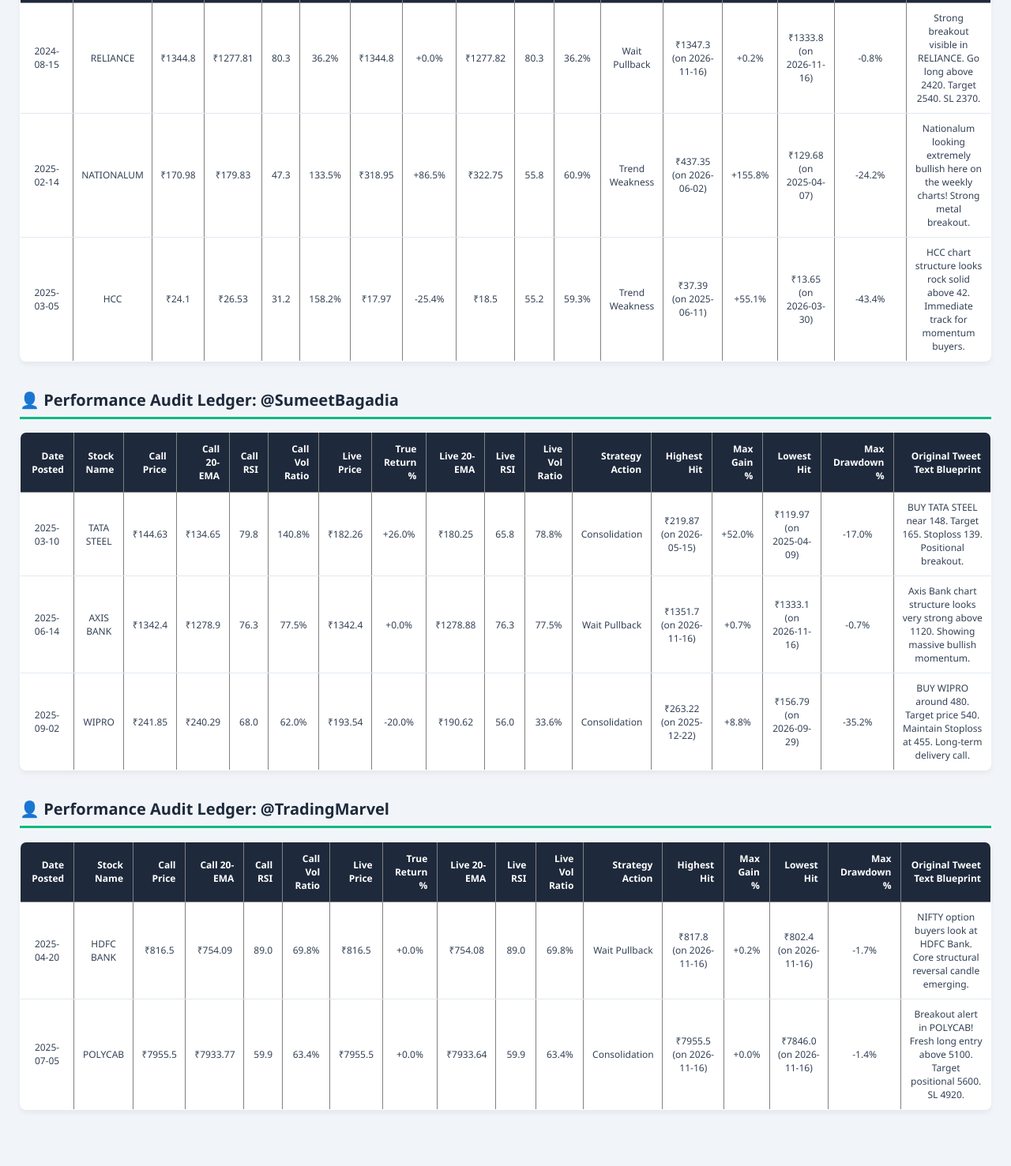
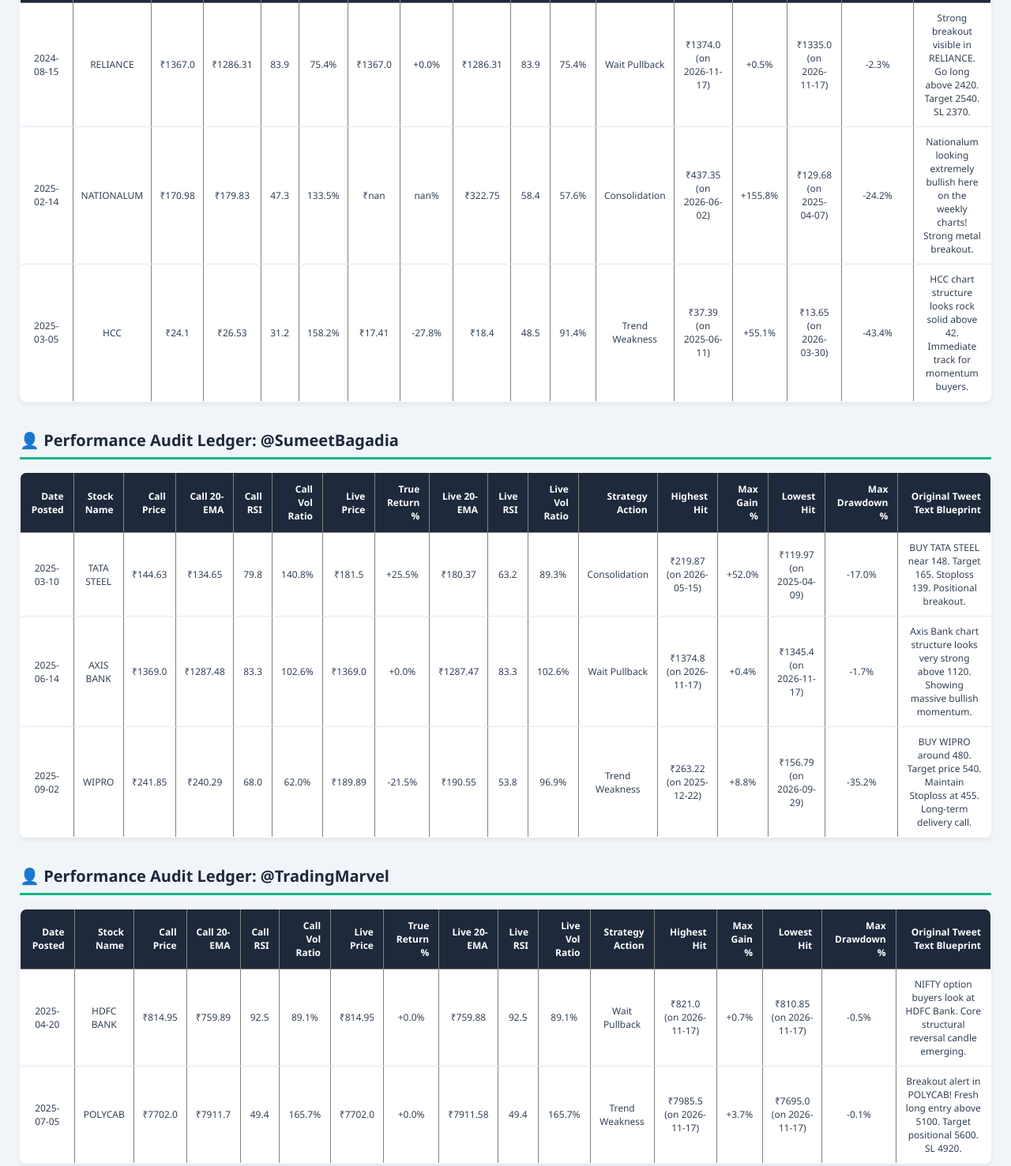
Before and after one commit to SCORPIONRAJA/quant-desk-pipeline, a plain HTML site: page index.html in a window 1280 px wide. Shown: the part 276-1753 px from the top of the page at 79% size. Drawn offline with Linux system fonts and the light colour scheme.

Commit message:
deploy: a625f06c528ebb991ea389376a4f63eb0698d749

```diff
--- a/index.html
+++ b/index.html
@@ -43,20 +43,20 @@
     <tr>
       <td>2024-08-15</td>
       <td>RELIANCE</td>
-      <td>₹1344.8</td>
-      <td>₹1277.81</td>
-      <td>80.3</td>
-      <td>36.2%</td>
-      <td>₹1344.8</td>
+      <td>₹1367.0</td>
+      <td>₹1286.31</td>
+      <td>83.9</td>
+      <td>75.4%</td>
+      <td>₹1367.0</td>
       <td>+0.0%</td>
-      <td>₹1277.82</td>
-      <td>80.3</td>
-      <td>36.2%</td>
+      <td>₹1286.31</td>
+      <td>83.9</td>
+      <td>75.4%</td>
       <td>Wait Pullback</td>
-      <td>₹1347.3 (on 2026-11-16)</td>
-      <td>+0.2%</td>
-      <td>₹1333.8 (on 2026-11-16)</td>
-      <td>-0.8%</td>
+      <td>₹1374.0 (on 2026-11-17)</td>
+      <td>+0.5%</td>
+      <td>₹1335.0 (on 2026-11-17)</td>
+      <td>-2.3%</td>
       <td>Strong breakout visible in RELIANCE. Go long above 2420. Target 2540. SL 2370.</td>
     </tr>
     <tr>
@@ -66,12 +66,12 @@
       <td>₹179.83</td>
       <td>47.3</td>
       <td>133.5%</td>
-      <td>₹318.95</td>
-      <td>+86.5%</td>
+      <td>₹nan</td>
+      <td>nan%</td>
       <td>₹322.75</td>
-      <td>55.8</td>
-      <td>60.9%</td>
-      <td>Trend Weakness</td>
+      <td>58.4</td>
+      <td>57.6%</td>
+      <td>Consolidation</td>
       <td>₹437.35 (on 2026-06-02)</td>
       <td>+155.8%</td>
       <td>₹129.68 (on 2025-04-07)</td>
@@ -85,11 +85,11 @@
       <td>₹26.53</td>
       <td>31.2</td>
       <td>158.2%</td>
-      <td>₹17.97</td>
-      <td>-25.4%</td>
-      <td>₹18.5</td>
-      <td>55.2</td>
-      <td>59.3%</td>
+      <td>₹17.41</td>
+      <td>-27.8%</td>
+      <td>₹18.4</td>
+      <td>48.5</td>
+      <td>91.4%</td>
       <td>Trend Weakness</td>
       <td>₹37.39 (on 2025-06-11)</td>
       <td>+55.1%</td>
@@ -128,11 +128,11 @@
       <td>₹134.65</td>
       <td>79.8</td>
       <td>140.8%</td>
-      <td>₹182.26</td>
-      <td>+26.0%</td>
-      <td>₹180.25</td>
-      <td>65.8</td>
-      <td>78.8%</td>
+      <td>₹181.5</td>
+      <td>+25.5%</td>
+      <td>₹180.37</td>
+      <td>63.2</td>
+      <td>89.3%</td>
       <td>Consolidation</td>
       <td>₹219.87 (on 2026-05-15)</td>
       <td>+52.0%</td>
@@ -143,20 +143,20 @@
     <tr>
       <td>2025-06-14</td>
       <td>AXIS BANK</td>
-      <td>₹1342.4</td>
-      <td>₹1278.9</td>
-      <td>76.3</td>
-      <td>77.5%</td>
-      <td>₹1342.4</td>
+      <td>₹1369.0</td>
+      <td>₹1287.48</td>
+      <td>83.3</td>
+      <td>102.6%</td>
+      <td>₹1369.0</td>
       <td>+0.0%</td>
-      <td>₹1278.88</td>
-      <td>76.3</td>
-      <td>77.5%</td>
+      <td>₹1287.47</td>
+      <td>83.3</td>
+      <td>102.6%</td>
       <td>Wait Pullback</td>
-      <td>₹1351.7 (on 2026-11-16)</td>
-      <td>+0.7%</td>
-      <td>₹1333.1 (on 2026-11-16)</td>
-      <td>-0.7%</td>
+      <td>₹1374.8 (on 2026-11-17)</td>
+      <td>+0.4%</td>
+      <td>₹1345.4 (on 2026-11-17)</td>
+      <td>-1.7%</td>
       <td>Axis Bank chart structure looks very strong above 1120. Showing massive bullish momentum.</td>
     </tr>
     <tr>
@@ -166,12 +166,12 @@
       <td>₹240.29</td>
       <td>68.0</td>
       <td>62.0%</td>
-      <td>₹193.54</td>
-      <td>-20.0%</td>
-      <td>₹190.62</td>
-      <td>56.0</td>
-      <td>33.6%</td>
-      <td>Consolidation</td>
+      <td>₹189.89</td>
+      <td>-21.5%</td>
+      <td>₹190.55</td>
+      <td>53.8</td>
+      <td>96.9%</td>
+      <td>Trend Weakness</td>
       <td>₹263.22 (on 2025-12-22)</td>
       <td>+8.8%</td>
       <td>₹156.79 (on 2026-09-29)</td>
@@ -205,39 +205,39 @@
     <tr>
       <td>2025-04-20</td>
       <td>HDFC BANK</td>
-      <td>₹816.5</td>
-      <td>₹754.09</td>
-      <td>89.0</td>
-      <td>69.8%</td>
-      <td>₹816.5</td>
+      <td>₹814.95</td>
+      <td>₹759.89</td>
+      <td>92.5</td>
+      <td>89.1%</td>
+      <td>₹814.95</td>
       <td>+0.0%</td>
-      <td>₹754.08</td>
-      <td>89.0</td>
-      <td>69.8%</td>
+      <td>₹759.88</td>
+      <td>92.5</td>
+      <td>89.1%</td>
       <td>Wait Pullback</td>
-      <td>₹817.8 (on 2026-11-16)</td>
-      <td>+0.2%</td>
-      <td>₹802.4 (on 2026-11-16)</td>
-      <td>-1.7%</td>
+      <td>₹821.0 (on 2026-11-17)</td>
+      <td>+0.7%</td>
+      <td>₹810.85 (on 2026-11-17)</td>
+      <td>-0.5%</td>
       <td>NIFTY option buyers look at HDFC Bank. Core structural reversal candle emerging.</td>
     </tr>
     <tr>
       <td>2025-07-05</td>
       <td>POLYCAB</td>
-      <td>₹7955.5</td>
-      <td>₹7933.77</td>
-      <td>59.9</td>
-      <td>63.4%</td>
-      <td>₹7955.5</td>
+      <td>₹7702.0</td>
+      <td>₹7911.7</td>
+      <td>49.4</td>
+      <td>165.7%</td>
+      <td>₹7702.0</td>
       <td>+0.0%</td>
-      <td>₹7933.64</td>
-      <td>59.9</td>
-      <td>63.4%</td>
-      <td>Consolidation</td>
-      <td>₹7955.5 (on 2026-11-16)</td>
-      <td>+0.0%</td>
-      <td>₹7846.0 (on 2026-11-16)</td>
-      <td>-1.4%</td>
+      <td>₹7911.58</td>
+      <td>49.4</td>
+      <td>165.7%</td>
+      <td>Trend Weakness</td>
+      <td>₹7985.5 (on 2026-11-17)</td>
+      <td>+3.7%</td>
+      <td>₹7695.0 (on 2026-11-17)</td>
+      <td>-0.1%</td>
       <td>Breakout alert in POLYCAB! Fresh long entry above 5100. Target positional 5600. SL 4920.</td>
     </tr>
   </tbody>
```
